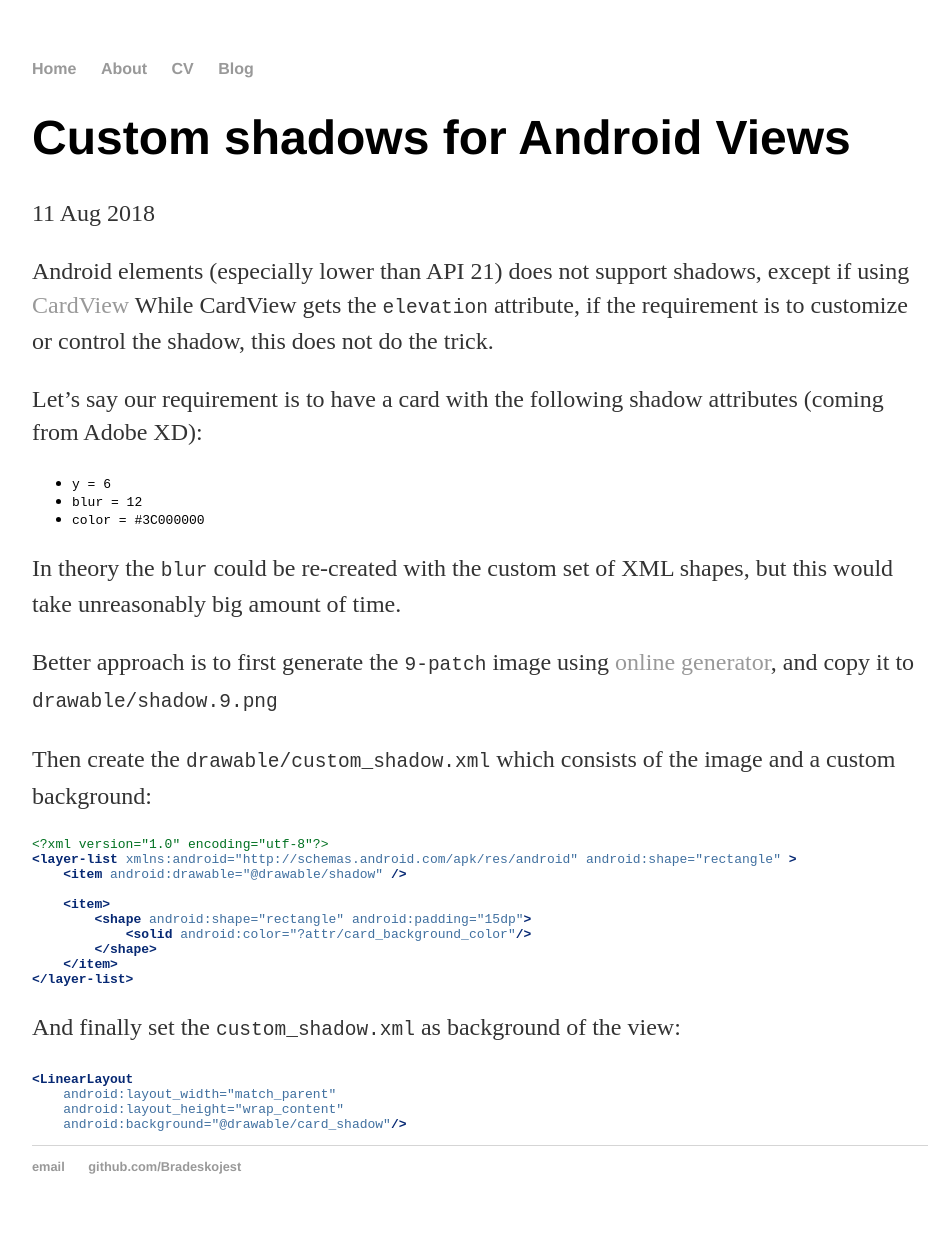
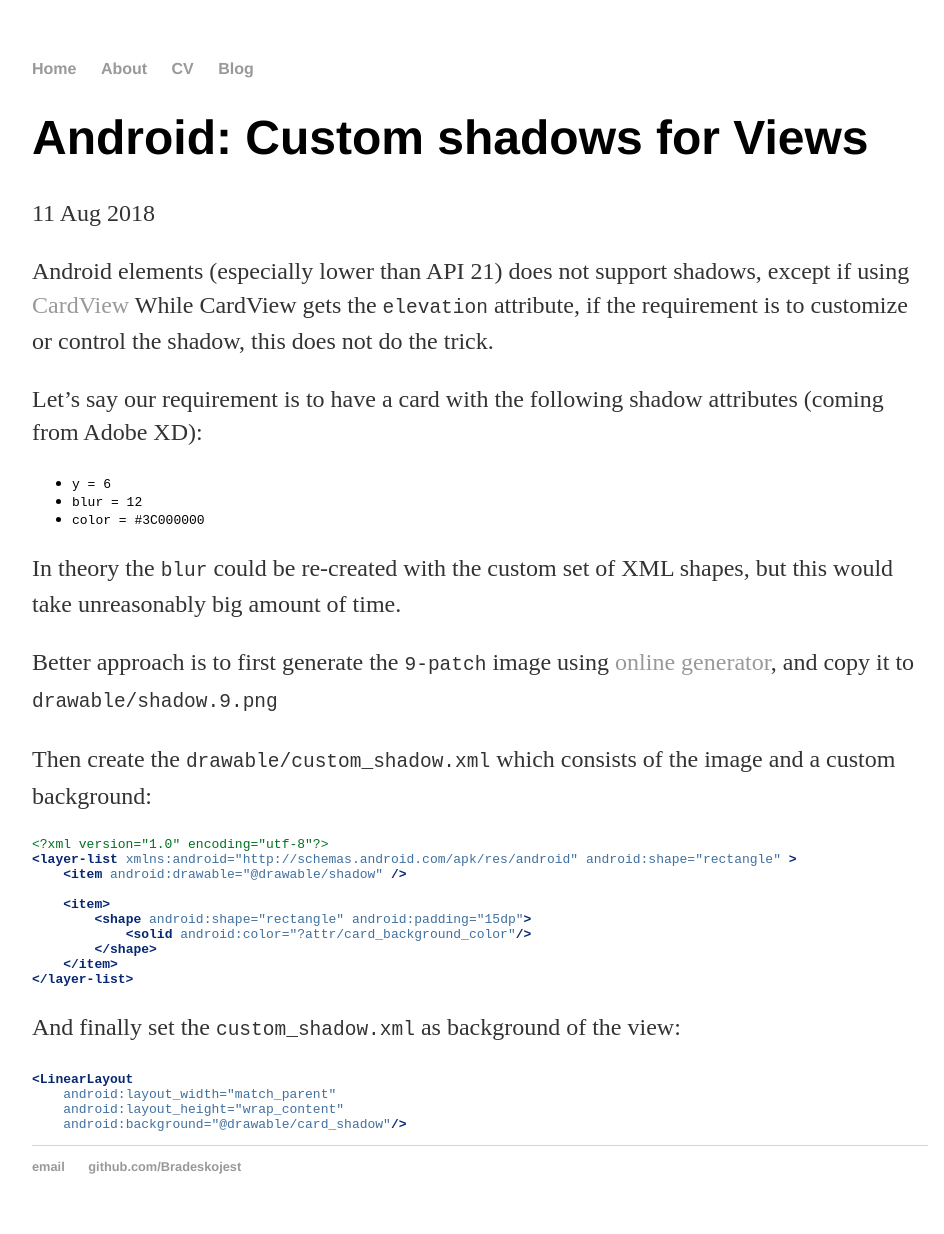
Before and after one commit to lbradesko/lbradesko.github.io, a Jekyll site: the page built from _posts/2018-08-04-lbradesko-blog-started.md, in a window 1280 px wide. Shown: the whole page, without its empty margins (160-1104 px from the left). Built offline with Jekyll 4.4.1, drawn with Linux system fonts in a browser that asks for light colours.

```diff
--- a/_posts/2018-08-04-lbradesko-blog-started.md
+++ b/_posts/2018-08-04-lbradesko-blog-started.md
@@ -1,6 +1,6 @@
 ---
 layout: post
-title: "Custom shadows for Android Views"
+title: "Android: Custom shadows for Views"
 date: 2018-08-11
 ---
 Android elements (especially lower than API 21) does not support shadows, except if using [CardView](https://developer.android.com/guide/topics/ui/layout/cardview) While CardView gets the `elevation` attribute, if the requirement is to  customize or control the shadow, this does not do the trick.
```
